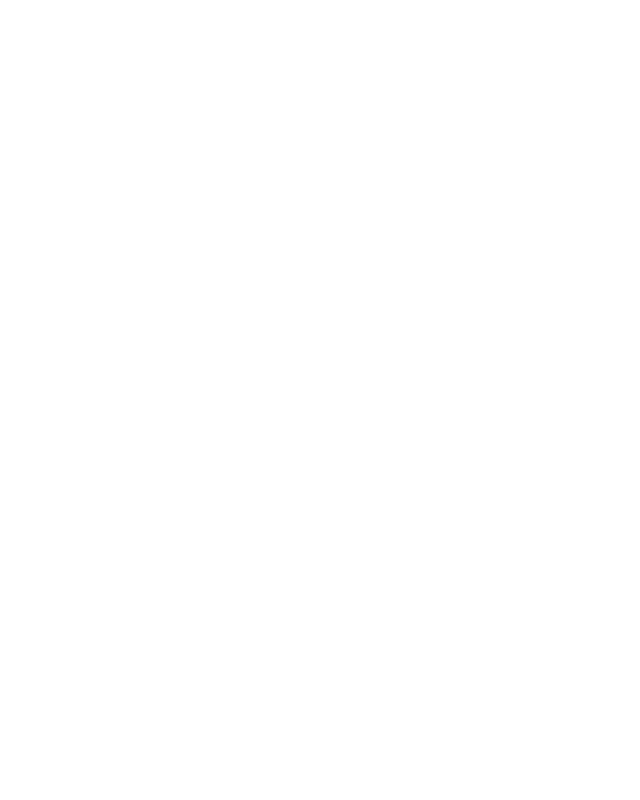
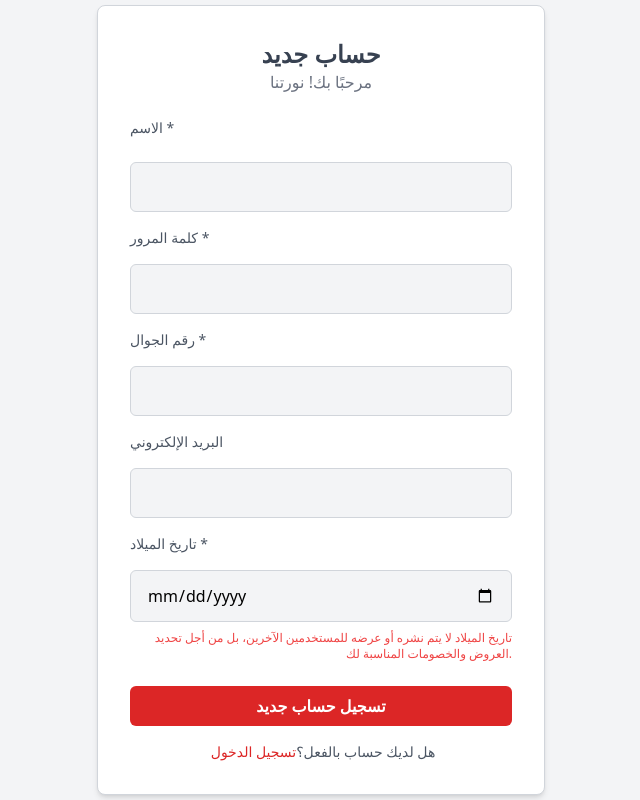
Before and after one commit to Foody-site/Foody-Website, a React (Vite) app: page /Register in a window 1280 px wide. Before the commit this address had no page. Shown: the whole page, without its empty margins (319-959 px from the left). Built offline with nearby package versions, Linux system fonts and the light colour scheme.

Commit message:
`Refactor Input component to Inputs component and update usage in Login component`

```diff
--- a/src/components/Auth/Login.jsx
+++ b/src/components/Auth/Login.jsx
@@ -1,5 +1,5 @@
 import Button from "../shared/Buttons/Button";
-import Input from "../shared/inputs/input";
+import Inputs from "../shared/inputs/Inputs";
 
 const Login = () => {
   return (
@@ -10,11 +10,11 @@ const Login = () => {
         </h2>
 
         <div className="mb-4">
-          <Input label="رقم الجوال/البريد الالكتروني" type="text" />
+          <Inputs label="رقم الجوال/البريد الالكتروني" type="text" />
         </div>
 
         <div className="mb-4">
-          <Input label="كلمة السر"type="password" />
+          <Inputs label="كلمة السر"type="password" />
         </div>
 
         <Button
--- /dev/null
+++ b/src/components/Auth/Register.jsx
@@ -0,0 +1,37 @@
+import Button from "../shared/Buttons/Button";
+import Inputs from "../shared/inputs/Inputs";
+
+const Register = () => {
+  return (
+    <div className="flex justify-center items-center min-h-screen bg-gray-100">
+      <div className="w-full max-w-md p-8 border border-gray-300 bg-white rounded-lg shadow-md">
+        <h2 className="text-2xl font-bold text-center text-gray-700">حساب جديد</h2>
+        <p className="text-center text-gray-500 mb-6">مرحبًا بك! نورتنا</p>
+
+        <div className="space-y-4">
+          <Inputs label="الاسم *" type="text" required />
+          <Inputs label="كلمة المرور *" type="password" required icon="eye" />
+          <Inputs label="رقم الجوال *" type="text" required />
+          <Inputs label="البريد الإلكتروني" type="email" placeholder="اختياري" />
+          <Inputs label="تاريخ الميلاد *" type="date" required icon="calendar" />
+        </div>
+
+        <p className="text-xs text-red-500 mt-2 text-right">
+          تاريخ الميلاد لا يتم نشره أو عرضه للمستخدمين الآخرين، بل من أجل تحديد العروض والخصومات المناسبة لك.
+        </p>
+
+        <Button
+          label="تسجيل حساب جديد"
+          className="w-full mt-6 bg-red-600 hover:bg-red-700 text-white py-2 rounded-md"
+        />
+
+        <p className="text-center text-sm text-gray-600 mt-4">
+          هل لديك حساب بالفعل؟
+          <a href="#" className="text-red-600 hover:underline ml-1">تسجيل الدخول</a>
+        </p>
+      </div>
+    </div>
+  );
+};
+
+export default Register;
--- a/src/components/shared/inputs/Input.jsx
+++ b/src/components/shared/inputs/Inputs.jsx
@@ -1,4 +1,4 @@
-const Input = ({label , type ,className=""}) => {
+const Inputs = ({label , type ,className=""}) => {
   return (
     <>
       <label className="block text-gray-600 text-sm mb-2">
@@ -12,4 +12,4 @@ const Input = ({label , type ,className=""}) => {
   );
 };
 
-export default Input;
+export default Inputs;
--- a/src/routes/AppRouter.jsx
+++ b/src/routes/AppRouter.jsx
@@ -2,6 +2,7 @@ import { Route, Routes } from 'react-router'
 import Home from '../pages/home/Home'
 import Layout from '../components/layout/Layout'
 import Login from '../components/Auth/Login';
+import Register from '../components/Auth/Register';
 
 const AppRouter = () => {
     return (
@@ -10,6 +11,7 @@ const AppRouter = () => {
                 <Route index element={<Home />} />
             </Route>
             <Route path='/login' element={<Login/>} />
+            <Route path='/Register' element={<Register/>} />
         </Routes>
     )
 }
```
